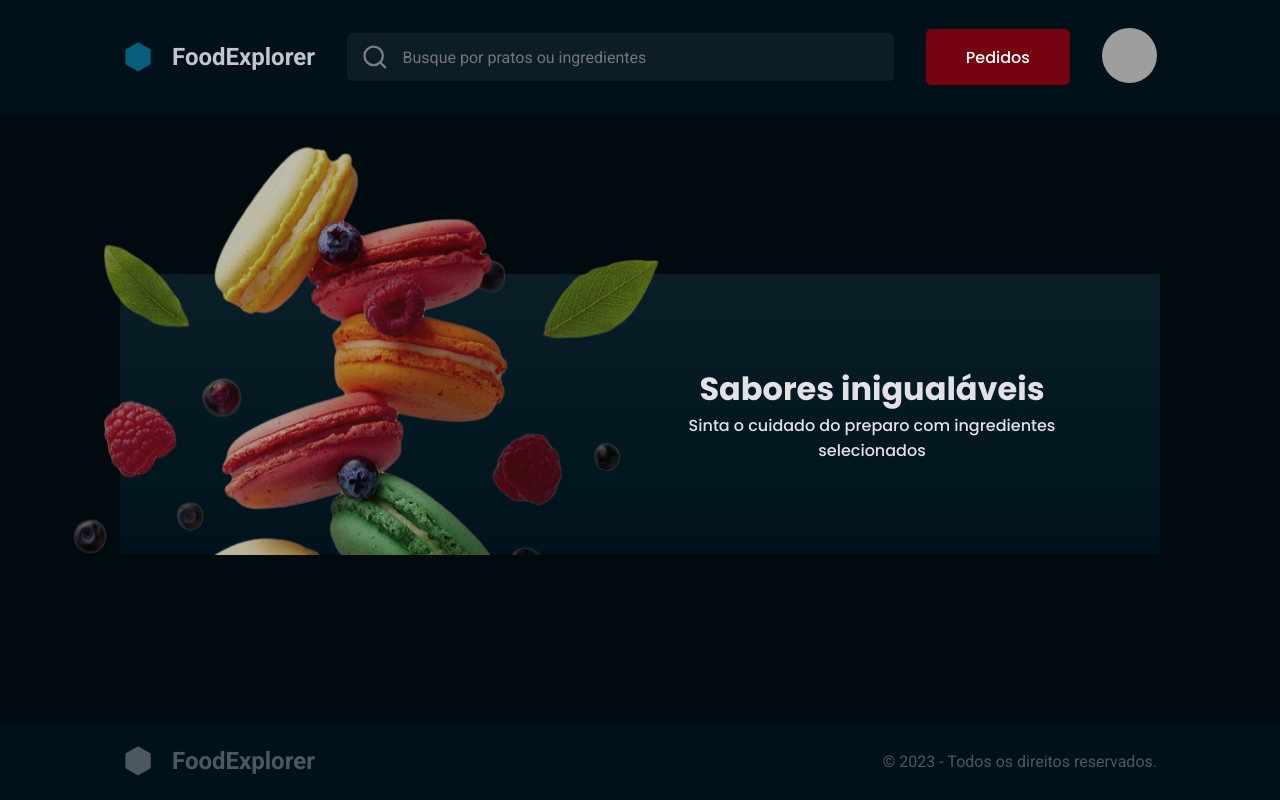
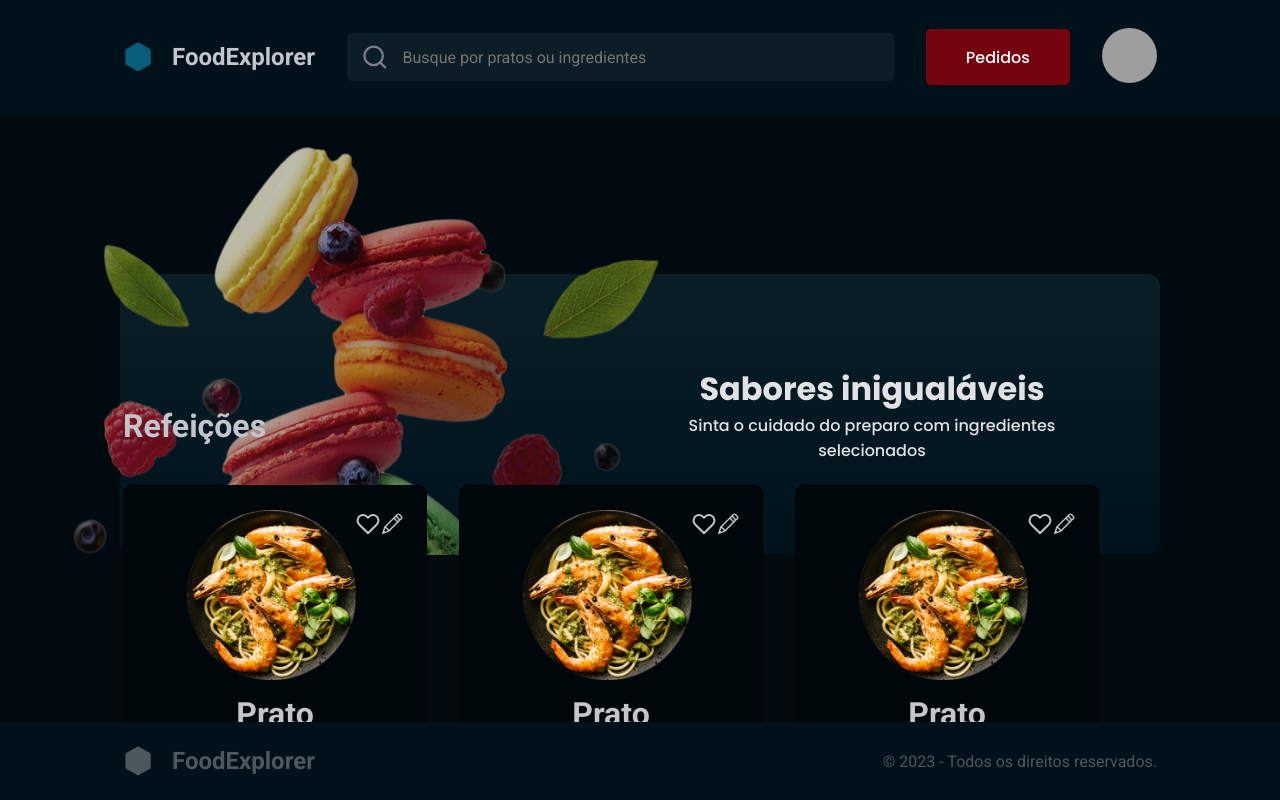
Before and after one commit to FelipeS45/Frontend-FoodExplorer, a React (Vite) app: page / in a window 1280 px wide. Built offline with nearby package versions, Linux system fonts and the light colour scheme; grey boxes are pictures that could not be loaded.

Commit message:
FoodExplorer Frontend Home finished

```diff
--- /dev/null
+++ b/src/components/banner/index.jsx
@@ -0,0 +1,29 @@
+import { Container } from "./styles"
+
+import background from "../../assets/Background.png"
+
+export function Banner() {
+
+  return(
+    <Container>
+
+      <div className="banner-wrapper">
+
+        <div className="img-wrapper">
+
+          <img src={background} alt="Imagem de ingredientes" />
+
+        </div>
+
+        <div className="title">
+
+          <h1>Sabores inigualáveis</h1>
+          <p>Sinta o cuidado do preparo com ingredientes selecionados</p>
+
+        </div>
+
+      </div>
+
+    </Container>
+  )
+}
--- /dev/null
+++ b/src/components/banner/styles.js
@@ -0,0 +1,34 @@
+import styled from "styled-components";
+
+export const Container = styled.div`
+  grid-area: "Banner";
+  padding: 0 12rem;
+
+  max-width: 100vw;
+
+  .banner-wrapper {
+    height: 28rem;
+    margin-top: 16rem;
+    padding-right: 10rem;
+    display: flex;
+    align-items: center;
+    justify-content: space-between;
+    background: linear-gradient(180deg, #091E26 0%, #00131C 100%);
+    border-radius: 12px;
+  }
+
+  img {
+    z-index: 1;
+    margin-top: -130px;
+    margin-left: -68px;
+    height: 416px;
+    width: 632px;
+  }
+
+  .title {
+    font-family: "Poppins", sans-serif;
+    font-weight: 500;
+    color: ${({ theme }) => theme.COLORS.LIGHT_300};
+    text-align: center;
+  }
+`
--- /dev/null
+++ b/src/components/card/index.jsx
@@ -0,0 +1,57 @@
+import { Container } from "./styles"
+
+import { Button } from "../button"
+
+import Plate1 from "../../assets/Plate1.png"
+
+import { FiHeart } from "react-icons/fi";
+import { TfiPencil } from "react-icons/tfi";
+import { FiMinus, FiPlus } from "react-icons/fi";
+
+export function Card() {
+
+ return(
+  <Container>
+
+    <div className="icons-wrapper">
+
+      <img src= {Plate1} alt="Imagem do prato" />
+
+      <div className="favorites-wrapper">
+       <button><FiHeart/></button>
+      </div>
+
+      <div className="edit-wrapper">
+       <button><TfiPencil/></button>
+      </div>
+
+    </div>
+
+    <div className="header-wrapper">
+
+      <h1>Prato</h1>
+      <p>dpandawd padadwd awidawhd awjdpadajdawpdjawjd</p>
+
+    </div>
+
+    <div className="footer-wrapper">
+
+      <div className="quantity-control">
+
+        <button><FiMinus/></button>
+        <span>01</span>
+        <button><FiPlus/></button>
+
+      </div>
+
+      <div className="button">
+
+        <Button title = "Adicionar"/>
+
+      </div>
+
+    </div>
+
+  </Container>
+ )
+}
--- /dev/null
+++ b/src/components/card/styles.js
@@ -0,0 +1,69 @@
+import styled from "styled-components"
+
+export const Container = styled.div`
+
+  height: 422px;
+  width: 304px;
+
+  margin: 100px 0;
+  padding: 24px;
+
+  border-radius: 8px;
+  border: 1px solid ${({theme}) => theme.COLORS.DARK_300};
+
+  background: ${({theme}) => theme.COLORS.DARK_200};
+
+  .icons-wrapper {
+    display: flex;
+    margin-bottom: 12px;
+    margin-left: 38px;
+
+    .favorites-wrapper button, .edit-wrapper button {
+      font-size: 24px;
+
+      background: ${({theme}) => theme.COLORS.DARK_200};
+      color: ${({theme}) => theme.COLORS.LIGHT_400};
+
+      border: none;
+    }
+  }
+
+  img {
+    width: 170px;
+    height: 170px;
+    justify-content: center;
+  }
+
+  .header-wrapper {
+    margin: 15px 0;
+    text-align: center;
+
+    p {
+      margin-top: 15px;
+    }
+  }
+
+  .footer-wrapper {
+    display: flex;
+    align-items: center;
+    justify-content: space-between;
+
+    margin-top: 36px;
+  }
+
+  .quantity-control{
+    display: flex;
+    gap: 10px;
+
+    font-size: 24px;
+  }
+
+  .quantity-control button{
+    background: ${({theme}) => theme.COLORS.DARK_200};
+
+    font-size: 24px;
+    color: ${({theme}) => theme.COLORS.LIGHT_400};
+
+    border: none;
+  }
+`
--- a/src/components/footer/styles.js
+++ b/src/components/footer/styles.js
@@ -1,7 +1,7 @@
 import styled from 'styled-components';
 
 export const Container = styled.div`
-
+  max-width: 100vw;
   padding: 24px 123px;
 
   display: flex;
--- a/src/components/header/styles.js
+++ b/src/components/header/styles.js
@@ -1,8 +1,9 @@
 import styled from 'styled-components';
 
 export const Container = styled.div`
+  padding: 24px 123px;
 
-  padding: 24px 123px;
+  max-width: 100vw;
 
   display: flex;
   flex-direction: row;
--- a/src/pages/home/index.jsx
+++ b/src/pages/home/index.jsx
@@ -1,9 +1,9 @@
-import { Container, Main, Banner } from "./styles";
+import { Container, Cards } from "./styles";
 
 import { Header } from "../../components/header";
 import { Footer } from "../../components/footer";
-
-import background from "../../assets/Background.png"
+import { Card } from "../../components/card";
+import { Banner } from "../../components/banner";
 
 export function Home() {
 
@@ -12,30 +12,45 @@ export function Home() {
 
       <Header/>
 
-      <Main>
+      <Banner/>
 
-        <Banner>
+      <Cards>
 
-          <div className="banner-wrapper">
+        <div className="cards-wrapper">
 
-            <div className="img-wrapper">
+          <span><h1>Refeições</h1></span>
 
-              <img src={background} alt="Imagem de ingredientes" />
+          <div className="meals">
 
-            </div>
-
-            <div className="title">
-
-              <h1>Sabores inigualáveis</h1>
-              <p>Sinta o cuidado do preparo com ingredientes selecionados</p>
-
-            </div>
+            <Card/>
+            <Card/>
+            <Card/>
 
           </div>
 
-        </Banner>
+          <h1>Sobremesas</h1>
 
-      </Main>
+          <div className="desserts">
+
+            <Card/>
+            <Card/>
+            <Card/>
+
+          </div>
+
+          <h1>Bebidas</h1>
+
+          <div className="drinks">
+
+            <Card/>
+            <Card/>
+            <Card/>
+
+          </div>
+
+        </div>
+
+      </Cards>
 
       <Footer/>
 
--- a/src/pages/home/styles.js
+++ b/src/pages/home/styles.js
@@ -1,57 +1,47 @@
-import styled from "styled-components"
+import styled from "styled-components";
 
 export const Container = styled.div`
   width: 100%;
-  height: 100vh;
   min-height: 100vh;
+  min-width: 100vw;
+
+  overflow-x: hidden;
 
   display: grid;
   grid-template-rows: 11.4rem auto 7.7rem;
   grid-template-areas:
     "Header"
-    "Main"
+    "Banner"
+    "Cards"
     "Footer";
 
   color: ${({ theme }) => theme.COLORS.LIGHT_400};
 `
 
-export const Main = styled.div`
-  display: grid;
-  grid-template-rows: 406px auto;
+export const Banner = styled.div`
+
 `
 
-export const Banner = styled.div`
+export const Cards = styled.div`
+  margin-top: -232px;
 
-  padding: 0 12rem;
+  grid-area: "Cards";
 
-  .banner-wrapper {
-    height: 28rem;
+  .cards-wrapper {
+    display: flex;
+    flex-direction: column;
+    padding: 0 123px;
+    gap: 32px;
 
-    margin-top: 16rem;
-    padding-right: 10rem;
+    h1:first-child {
+    }
 
-    display: flex;
-    align-items: center;
-    justify-content: space-between;
+    .meals, .desserts, .drinks {
+      display: flex;
+      align-items: center;
+      gap: 32px;
 
-    background: var(--Gradients-200, linear-gradient(180deg, #091E26 0%, #00131C 100%));
-  }
-
-  img {
-    z-index: 1;
-
-    margin-top: -130px;
-    margin-left: -68px;
-
-    height: 416px;
-    width: 632px;
-  }
-
-  .title {
-    font-family: "Poppins", sans-serif;
-    font-weight: 500;
-    color: ${({ theme }) => theme.COLORS.LIGHT_300};
-
-    text-align: center;
+      margin: -92px 0 -50px 0;
+    }
   }
 `
```
Also changed, not shown: src/assets/Plate1.png (added).
